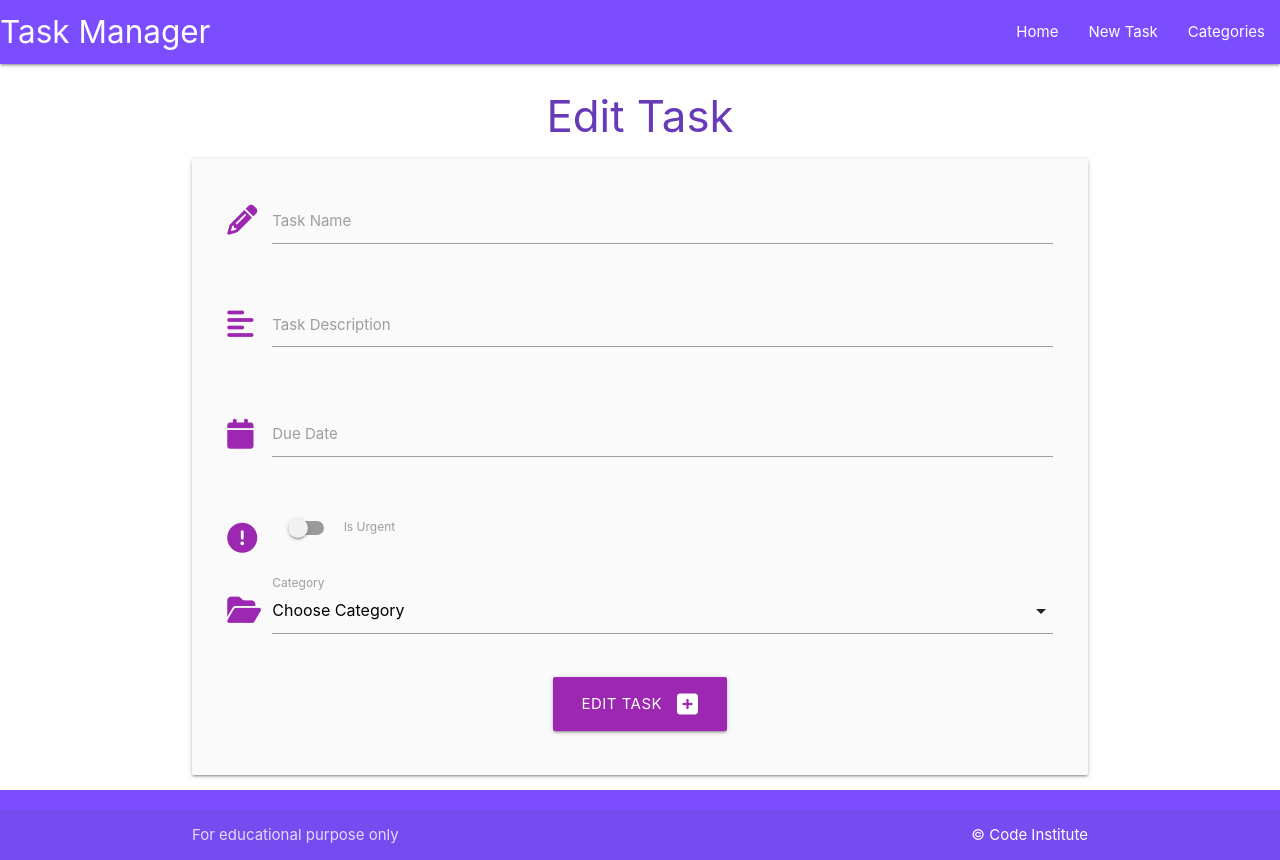
After one commit to humberto-pereira/flask-sql-task-manager, a Flask app: template taskmanager/templates/edit_task.html in a window 1280 px wide. The commit adds this page. Run offline with Flask 3, Linux system fonts and the light colour scheme; the template is opened without the code that fills it, so the values that code supplies are empty.

Commit message:
add edit option to the user

```diff
--- /dev/null
+++ b/taskmanager/templates/edit_task.html
@@ -0,0 +1,84 @@
+{% extends "base.html" %}
+{% block content %}
+
+<h3 class="deep-purple-text ascent-2 center-align">Edit Task</h3>
+
+<div class="row card-panel grey lighten-5">
+    <form class="col s12" method="POST" action="{{ url_for('edit_task', task_id=task.id) }}">
+        <!-- task_name -->
+        <div class="row">
+            <div class="input-field col s12">
+                <i class="fas fa-pencil prefix purple-text"></i>
+                <input id="task_name" name="task_name" value="{{ task.task_name }}" maxlength="50" type="text" class="validate">
+                <label for="task_name">Task Name</label>
+            </div>
+        </div>
+
+        <!-- task description -->
+        <div class="row">
+            <div class="input-field col s12">
+                <i class="fas fa-align-left prefix purple-text"></i>
+                <textarea id="task_description" name="task_description" minlength="5" maxlength="200" type="text"
+                    class="validate materialize-textarea" required>
+                    {{- task.task_description -}}
+                </textarea>
+                <label for="task_description">Task Description</label>
+            </div>
+        </div>
+        <!-- due date -->
+        <div class="row">
+            <div class="input-field col s12">
+                <i class="fas fa-calendar prefix purple-text"></i>
+                <input id="due_date" name="due_date" value="{{ task.due_date.strftime('%d %B %Y') }}" type="text" class="validate datepicker" required>
+                <label for="due_date">Due Date</label>
+            </div>
+        </div>
+
+        <!-- is_urgent -->
+        <div class="row">
+            <div class="input-field col s12">
+                <div class="switch">
+                    <i class="fas fa-exclamation-circle prefix purple-text"></i>
+                    <label for="is_urgent">
+                        {% if task.is_urgent == True %}
+                            <input id="is_urgent" name="is_urgent" type="checkbox" checked>
+                        {% else %}
+                            <input id="is_urgent" name="is_urgent" type="checkbox">
+                        {% endif %}
+                        <span class="lever"></span>
+                        Is Urgent
+                    </label>
+                </div>
+            </div>
+        </div>
+
+        <!-- category_id -->
+        <div class="row">
+            <div class="input-field col s12">
+                <i class="fas fa-folder-open prefix purple-text"></i>
+                <select name="category_id" id="category_id" class="validate" required>
+                    <option value="" disabled>Choose Category</option>
+                    {% for category in categories %}
+                        {% if category == task.category  %}
+                            <option value="{{ category.id }}" selected>{{ category.category_name }}</option>
+                        {% else %}
+                            <option value="{{ category.id }}">{{ category.category_name }}</option>
+                        {% endif %}
+                    {% endfor %}
+                </select>
+                <label for="category_id">Category</label>
+            </div>
+        </div>
+
+        <!-- submit button -->
+        <div class="row">
+            <div class="col s12 center-align">
+                <button type="submit" class="btn-large purple">
+                    Edit Task <i class="fas fa-plus-square right"></i>
+                </button>
+            </div>
+        </div>
+    </form>
+</div>
+
+{% endblock %}
--- a/taskmanager/templates/tasks.html
+++ b/taskmanager/templates/tasks.html
@@ -24,6 +24,9 @@
         <div class="collapsible-body">
             <strong>{{ task.category }}</strong>
             <p>{{ task.task_description }}</p>
+            <p>
+                <a href="{{ url_for('edit_task', task_id=task.id) }}" class="btn green accent-4">Edit</a>
+            </p>
         </div>
     </li>
     {% endfor %}
```
Also changed, not shown: taskmanager/routes.py (+14 -0 lines).
